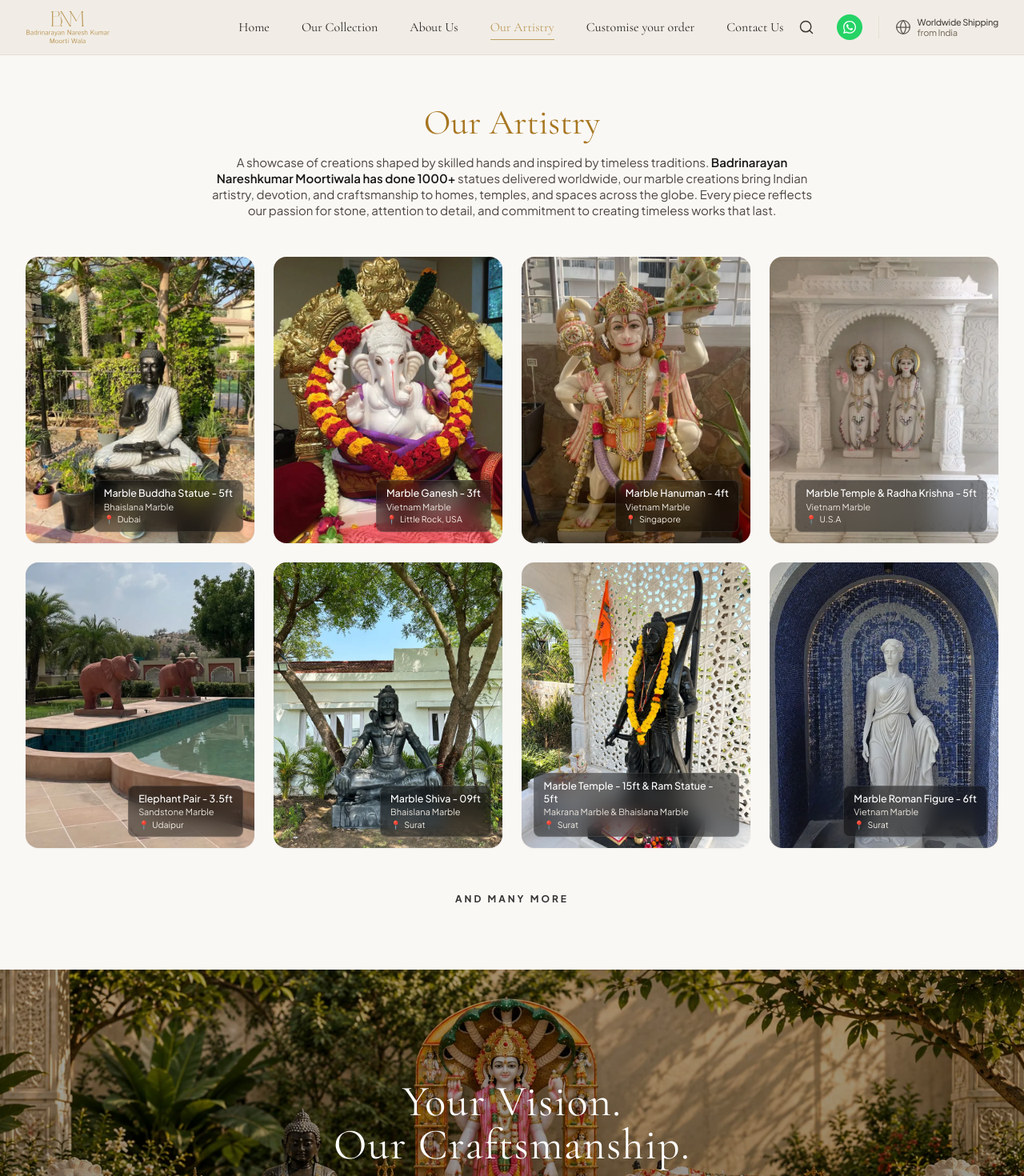
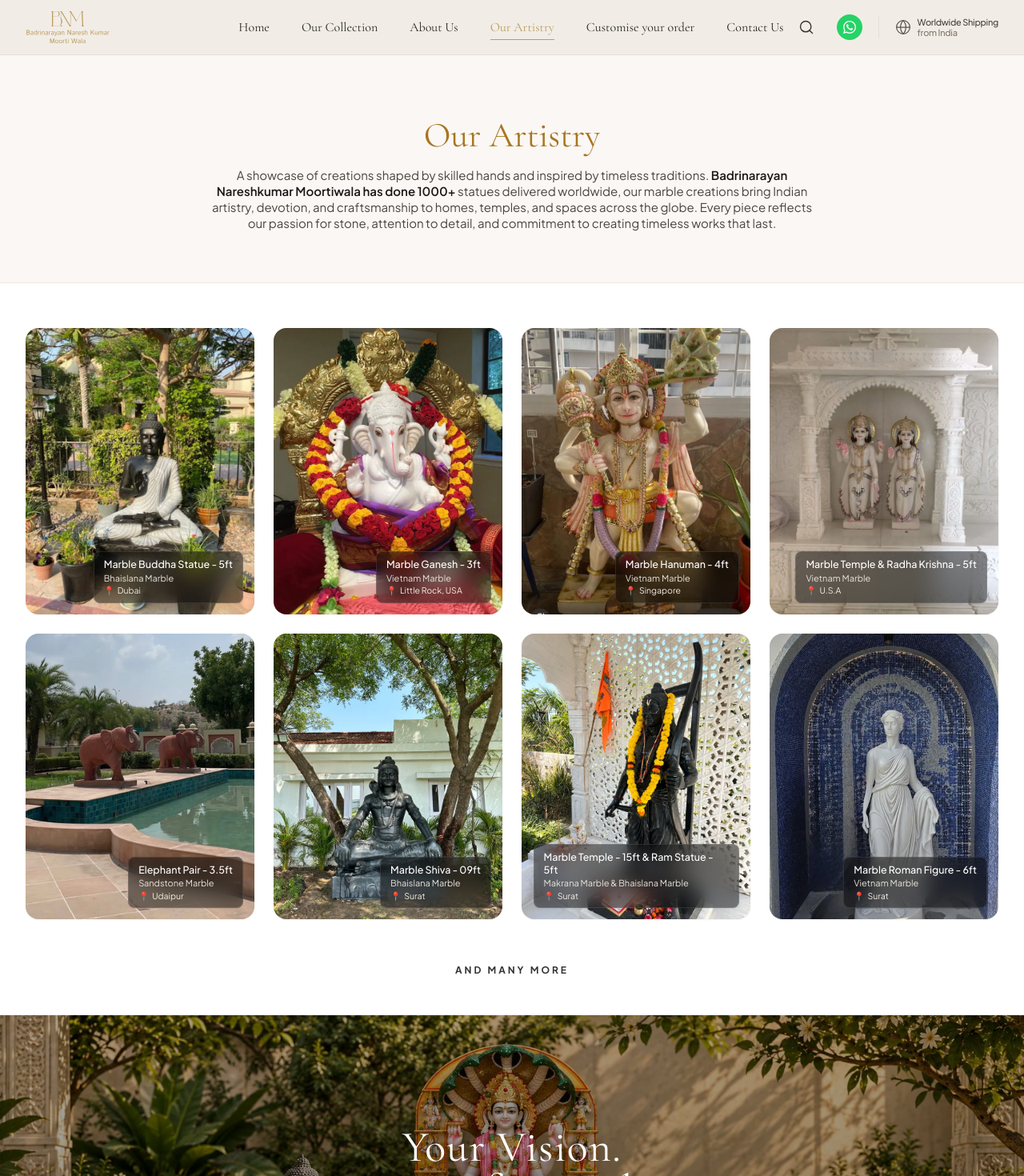
Before and after one commit to Dhananjaysoni22/bnm-moorti-wala, a React (Vite) app: page /artistry in a window 1280 px wide. Shown: the top 1470 px of the page at 80% size. Built offline with nearby package versions, Linux system fonts and the light colour scheme.

Commit message:
style: apply header background color and spacing between banner and footer

```diff
--- a/src/pages/OurArtistry.jsx
+++ b/src/pages/OurArtistry.jsx
@@ -89,9 +89,10 @@ export default function OurArtistry({ onRequestPrice, onOpenCustomise }) {
   };
 
   return (
-    <div className="w-full bg-[#FAF8F5] min-h-screen text-[#2D2A26] flex flex-col">
-      {/* 1. Page Header & Introduction */}
-      <section className="pt-10 sm:pt-14 md:pt-16 pb-8 sm:pb-12 px-4 sm:px-6 lg:px-8 max-w-5xl mx-auto text-center">
+    <div className="w-full bg-white text-[#2D2A26] flex flex-col">
+      {/* 1. Page Header & Introduction with distinct background color matching design */}
+      <section className="w-full bg-[#FAF7F4] border-b border-[#F0EBE1] pt-12 sm:pt-16 md:pt-20 pb-10 sm:pb-14 md:pb-16 px-4 sm:px-6 lg:px-8 text-center">
+        <div className="max-w-4xl mx-auto">
           <h1
             className="text-3xl sm:text-4xl md:text-[44px] text-[#A77620] font-normal tracking-normal mb-4 sm:mb-5"
             style={{ fontFamily: "'Cormorant Garamond', Georgia, serif" }}
@@ -109,10 +110,12 @@ export default function OurArtistry({ onRequestPrice, onOpenCustomise }) {
             passion for stone, attention to detail, and commitment to creating timeless works that
             last.
           </p>
+        </div>
       </section>
 
-      {/* 2. Gallery Grid of 8 Handcrafted Pieces */}
-      <section className="max-w-[1440px] mx-auto px-4 sm:px-6 lg:px-8 pb-6 w-full">
+      {/* 2. Gallery Grid of 8 Handcrafted Pieces on Pure White Background */}
+      <section className="w-full bg-white pt-10 sm:pt-14 pb-8 sm:pb-12">
+        <div className="max-w-[1440px] mx-auto px-4 sm:px-6 lg:px-8 w-full">
           <div className="grid grid-cols-1 sm:grid-cols-2 lg:grid-cols-4 gap-4 sm:gap-5 lg:gap-6">
             {ARTISTRY_ITEMS.map((item) => (
               <div
@@ -146,10 +149,11 @@ export default function OurArtistry({ onRequestPrice, onOpenCustomise }) {
           </div>
 
           {/* 3. Centered Divider Indicator: AND MANY MORE */}
-        <div className="py-10 sm:py-14 text-center">
+          <div className="pt-10 sm:pt-14 text-center">
             <p className="text-[11px] sm:text-xs font-bold tracking-[0.25em] text-[#333333] uppercase font-sans">
               AND MANY MORE
             </p>
+          </div>
         </div>
       </section>
 
@@ -190,6 +194,9 @@ export default function OurArtistry({ onRequestPrice, onOpenCustomise }) {
           </button>
         </div>
       </section>
+
+      {/* 5. Clean White Spacing between Banner and Footer (Matches reference mockup) */}
+      <div className="w-full h-12 sm:h-16 md:h-20 lg:h-24 bg-white" />
     </div>
   );
 }
```
Lines whose indentation alone changed are shown as unchanged.
